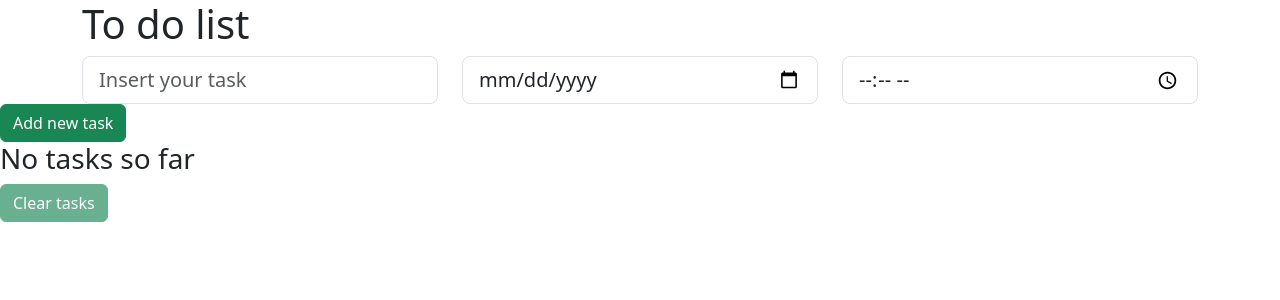
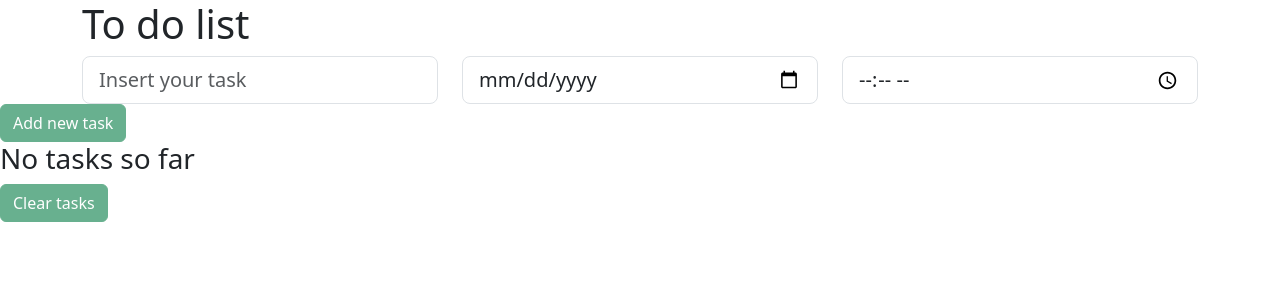
Before and after one commit to guiiffonseca/to-do-list, a React (Vite) app: page / in a window 1280 px wide. Shown: the top 300 px of the page. Built offline with nearby package versions, Linux system fonts and the light colour scheme.

Commit message:
[feature]: isDasabled buttons

```diff
--- a/src/ToDoList.tsx
+++ b/src/ToDoList.tsx
@@ -21,6 +21,16 @@ export default function ToDoList() {
     },
     [task]
   );
+
+  const isDisaledSubmitButton = useCallback(() => {
+    if (task.name && task.date && task.time) return false;
+    return true;
+  }, [task.name, task.date, task.time]);
+
+  const isDisaledResetButton = useCallback(() => {
+    if (toDoList.length) return false;
+    return true;
+  }, [toDoList]);
 
   const handleSubmit = useCallback(() => {
     setToDoList([
@@ -63,13 +73,17 @@ export default function ToDoList() {
         </div>
       </div>
 
-      <Button text="Add new task" isDisabled={false} onSubmit={handleSubmit} />
+      <Button
+        text="Add new task"
+        isDisabled={isDisaledSubmitButton}
+        onSubmit={handleSubmit}
+      />
 
       <Table toDoList={toDoList} />
 
       <Button
         text="Clear tasks"
-        isDisabled={!toDoList.length && true}
+        isDisabled={isDisaledResetButton}
         onSubmit={handleReset}
       />
     </>
--- a/src/components/Button.tsx
+++ b/src/components/Button.tsx
@@ -1,6 +1,6 @@
 interface Props {
   text: string;
-  isDisabled: true | false;
+  isDisabled: () => boolean;
   onSubmit: () => void;
 }
 
@@ -10,7 +10,7 @@ export default function Button({ text, isDisabled, onSubmit }: Props) {
       type="button"
       className="btn btn-success"
       onClick={onSubmit}
-      disabled={isDisabled}
+      disabled={isDisabled()}
     >
       {text}
     </button>
```
